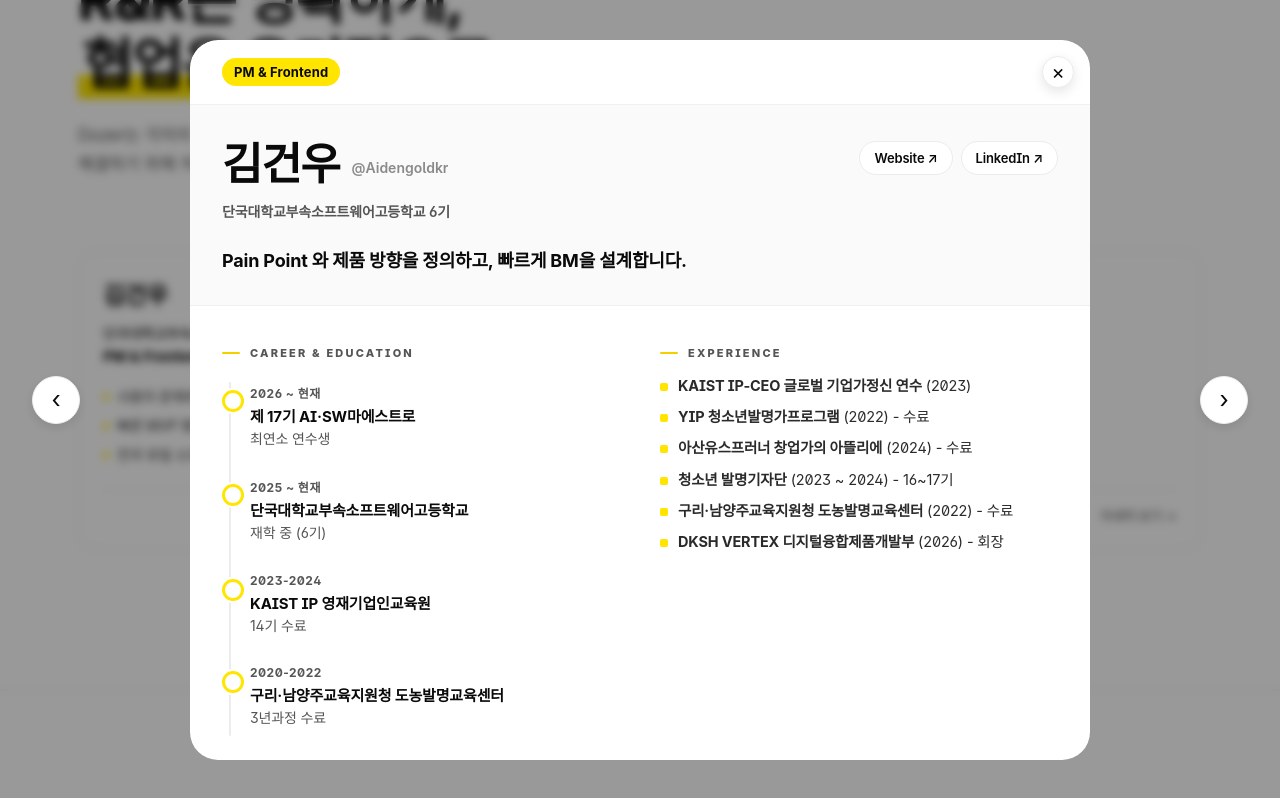
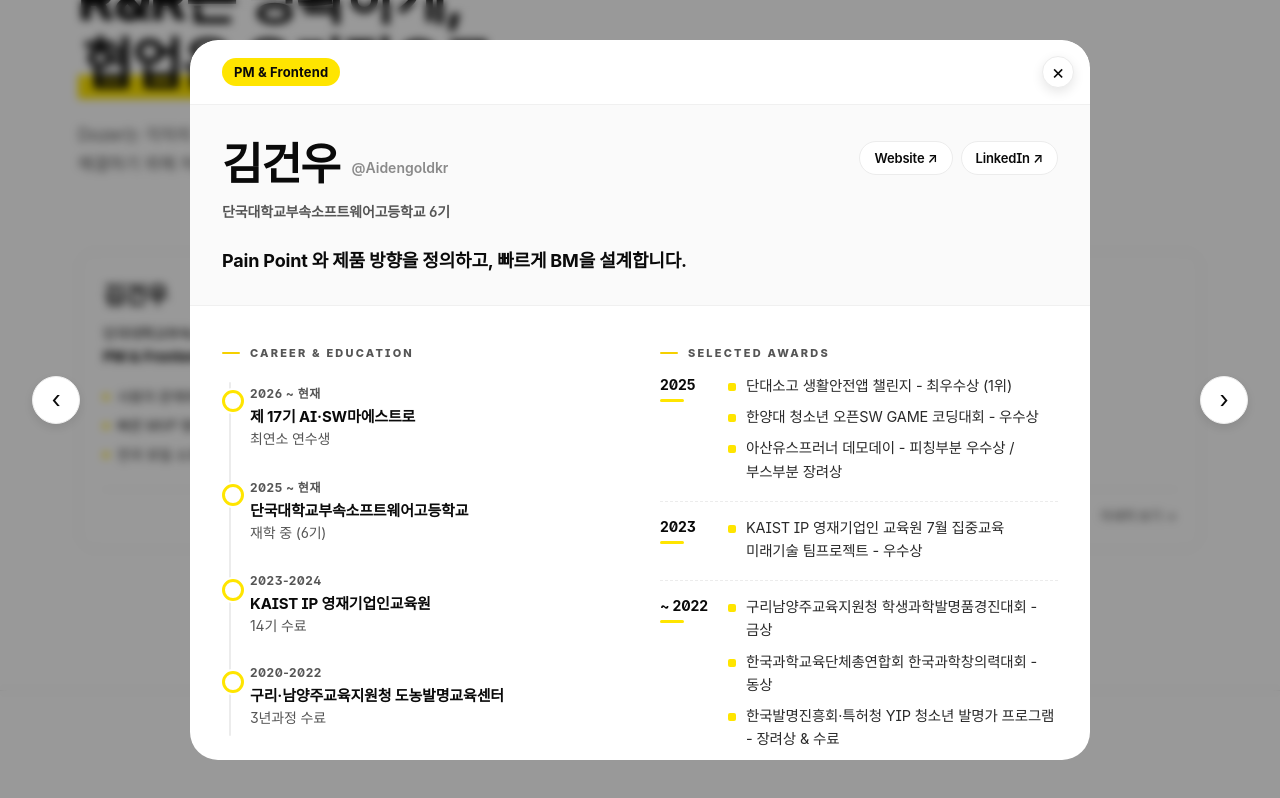
Before and after one commit to Soma-Dozer/Dozer-landing-page, a Next.js app: page / in a window 1280 px wide. Both pictures are taken after a click on the element 259 px from the left and 1959 px from the top of the page. Shown: the part 1559-2357 px from the top of the page. Built offline with nearby package versions, Linux system fonts and the light colour scheme; a web font is replaced by a local one.

Commit message:
edit specfic team page

```diff
--- a/src/app/page.tsx
+++ b/src/app/page.tsx
@@ -339,6 +339,8 @@ function TeamSection() {
                     </Block>
                   )}
 
+                  {selectedMember.id !== "jaewon" && renderAwards()}
+
                   {selectedMember.id === "jaewon" ? (
                     <div style={{ display: "flex", flexDirection: "column", gap: "40px" }}>
                       {selectedMember.experience && selectedMember.experience.length > 0 && (
@@ -384,6 +386,16 @@ function TeamSection() {
                         </Block>
                       )}
                     </>
+                  )}
+
+                  {selectedMember.id !== "jaewon" && selectedMember.certificates && selectedMember.certificates.length > 0 && (
+                    <Block title="Certificates">
+                      <ul className={styles.bullet}>
+                        {selectedMember.certificates.map((c) => (
+                          <li key={c}>{c}</li>
+                        ))}
+                      </ul>
+                    </Block>
                   )}
 
                   {selectedMember.activities && selectedMember.activities.length > 0 && (
@@ -467,9 +479,7 @@ function TeamSection() {
                     </Block>
                   )}
 
-                  {selectedMember.id !== "jaewon" && renderAwards()}
-
-                  {selectedMember.certificates && selectedMember.certificates.length > 0 && (
+                  {selectedMember.id === "jaewon" && selectedMember.certificates && selectedMember.certificates.length > 0 && (
                     <Block title="Certificates">
                       <ul className={styles.bullet}>
                         {selectedMember.certificates.map((c) => (
```
